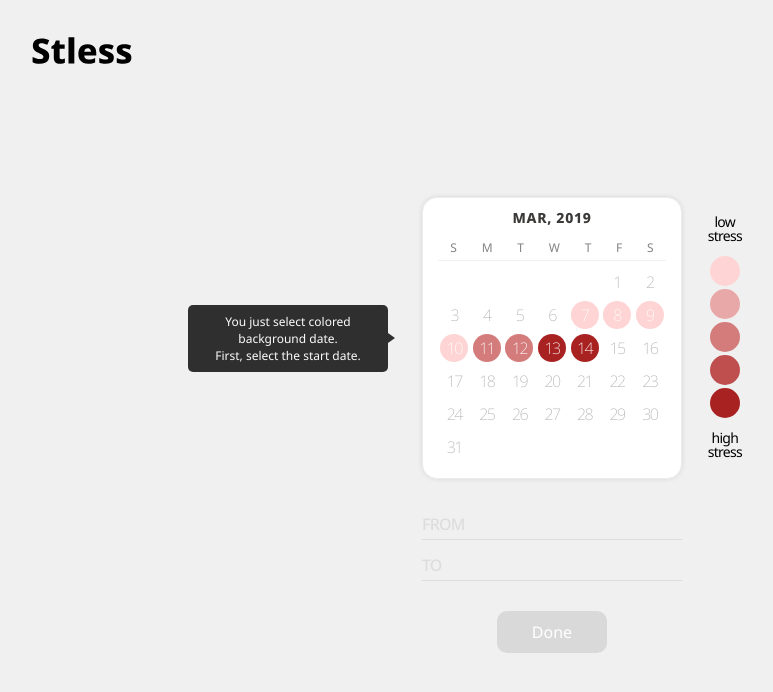
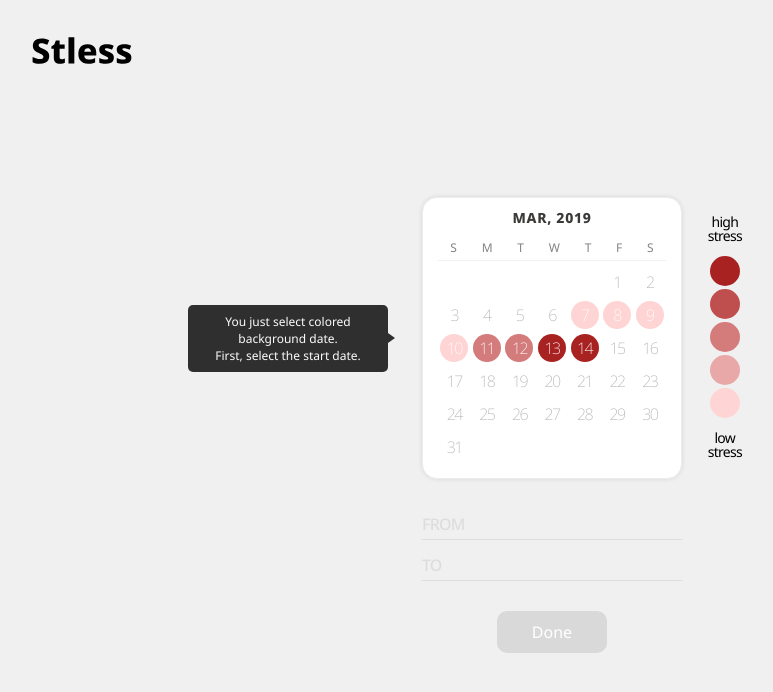
Before and after one commit to Huikyeong/Stless, a React (Create React App) app: page /onboard in a window 1280 px wide. Shown: the top 692 px of the page, without its empty margins (88-861 px from the left). Built offline with nearby package versions, Linux system fonts and the light colour scheme.

Commit message:
Refactor: Onboarding.tsx

```diff
--- a/src/pages/Onboarding.tsx
+++ b/src/pages/Onboarding.tsx
@@ -189,7 +189,7 @@ function Onboarding() {
                   margin-bottom: 10px;
                 `}
               >
-                low
+                high
                 <br />
                 stress
               </p>
@@ -198,7 +198,23 @@ function Onboarding() {
                   width: 30px;
                   height: 30px;
                   border-radius: 100%;
-                  background: ${colors.hitmap5};
+                  background: ${colors.hitmap1};
+                `}
+              />
+              <div
+                css={css`
+                  width: 30px;
+                  height: 30px;
+                  border-radius: 100%;
+                  background: ${colors.hitmap2};
+                `}
+              />
+              <div
+                css={css`
+                  width: 30px;
+                  height: 30px;
+                  border-radius: 100%;
+                  background: ${colors.hitmap3};
                 `}
               />
               <div
@@ -214,23 +230,7 @@ function Onboarding() {
                   width: 30px;
                   height: 30px;
                   border-radius: 100%;
-                  background: ${colors.hitmap3};
-                `}
-              />
-              <div
-                css={css`
-                  width: 30px;
-                  height: 30px;
-                  border-radius: 100%;
-                  background: ${colors.hitmap2};
-                `}
-              />
-              <div
-                css={css`
-                  width: 30px;
-                  height: 30px;
-                  border-radius: 100%;
-                  background: ${colors.hitmap1};
+                  background: ${colors.hitmap5};
                 `}
               />
               <p
@@ -238,7 +238,7 @@ function Onboarding() {
                   margin-top: 10px;
                 `}
               >
-                high
+                low
                 <br />
                 stress
               </p>
@@ -272,7 +272,10 @@ function Onboarding() {
               `}
             >
               <p>FROM</p>
-              <p>{selectedRange.start && `2022.03.${selectedRange.start}`}</p>
+              <p>
+                {selectedRange.start &&
+                  `2019.05.${selectedRange.start.toString().padStart(2, '0')}`}
+              </p>
             </div>
             <div
               css={css`
@@ -294,7 +297,10 @@ function Onboarding() {
               `}
             >
               <p>TO</p>
-              <p>{selectedRange.end && `2022.03.${selectedRange.end}`}</p>
+              <p>
+                {selectedRange.end &&
+                  `2019.05.${selectedRange.end.toString().padStart(2, '0')}`}
+              </p>
             </div>
           </div>
           <div
```
